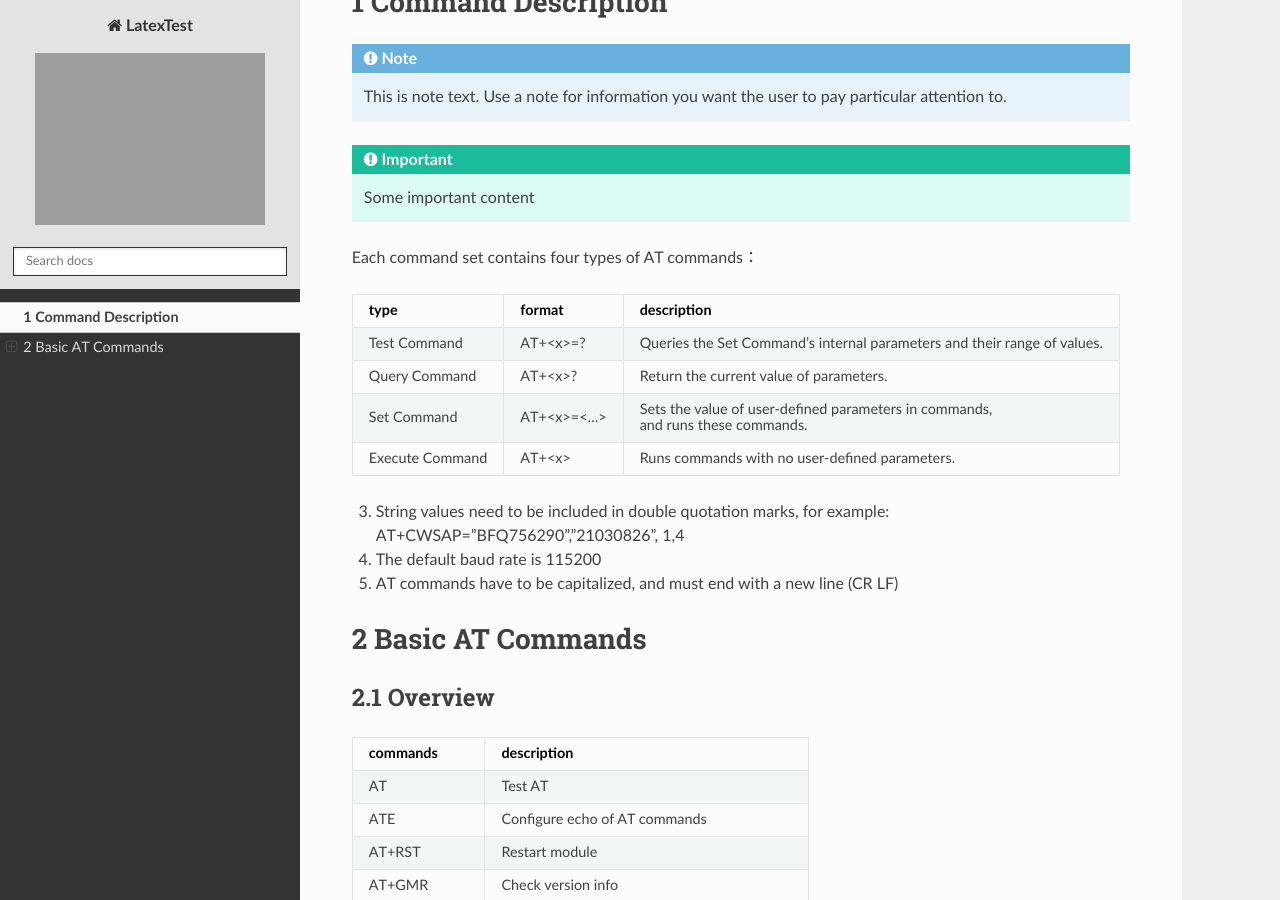
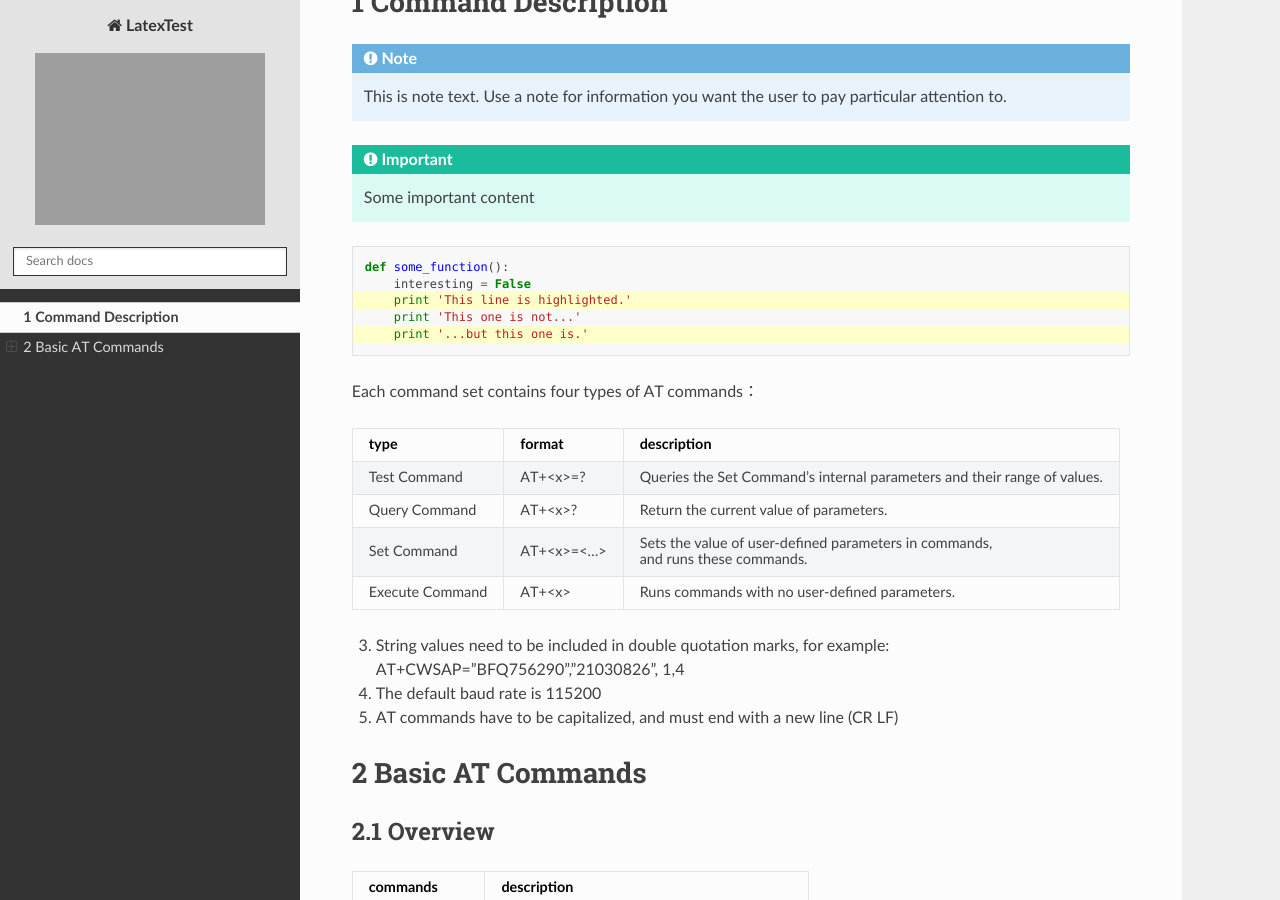
Before and after one commit to HaiTrieuNg/LatexTest, a Sphinx documentation site: the page built from source/content.rst, in a window 1280 px wide and 900 px high, scrolled down 752 px. Built offline with Sphinx 7.4.7 and the Read the Docs theme 2.0.0, drawn with Linux system fonts in a browser that asks for light colours.

Commit message:
Update content.rst

```diff
--- a/source/content.rst
+++ b/source/content.rst
@@ -38,6 +38,16 @@ Date       Version Description
    pay particular attention to.
 
 .. important:: Some important content
+
+.. code-block:: python
+   :emphasize-lines: 3,5
+
+   def some_function():
+       interesting = False
+       print 'This line is highlighted.'
+       print 'This one is not...'
+       print '...but this one is.'
+
 
 Each command set contains four types of AT commands：
 
```
